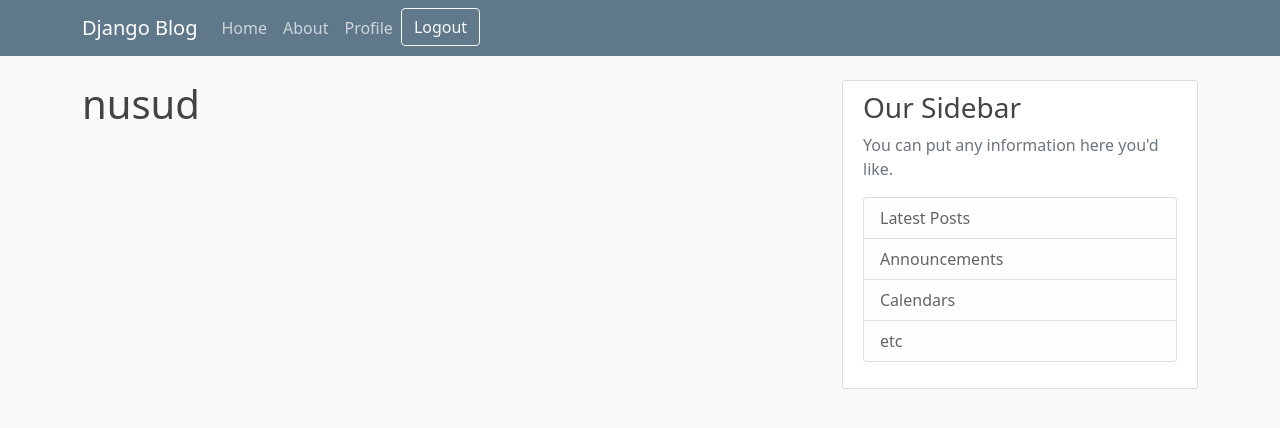
After one commit to nusud/djangoblog, a Django app: page /profile/ in a window 1280 px wide. The commit adds this page. Shown: the top 428 px of the page. Run offline with Django 5.2, Linux system fonts and the light colour scheme; a user stored in the database is signed in; some libraries are stand-ins or nearby versions.

Commit message:
Create custom Login and Logout pages

```diff
--- a/blog/templates/blog/base.html
+++ b/blog/templates/blog/base.html
@@ -27,8 +27,16 @@
             </div>
             <!-- Navbar Right Side -->
             <div class="navbar-nav">
-              <a class="nav-item nav-link" href="#">Login</a>
-              <a class="nav-item nav-link" href="#">Register</a>
+                {% if user.is_authenticated %}
+                <a class="nav-item nav-link" href="{% url 'profile' %}">Profile</a>
+                <form action="{% url 'logout' %}" method="post">
+                    {% csrf_token %}
+                    <button type="submit" class="btn btn-outline-light">Logout</button>
+                </form>
+                {% else %}
+                <a class="nav-item nav-link" href="{% url 'login' %}">Login</a>
+                <a class="nav-item nav-link" href="{% url 'register' %}">Register</a>
+                {% endif %}
             </div>
           </div>
         </div>
--- a/djangoblog/settings.py
+++ b/djangoblog/settings.py
@@ -127,3 +127,7 @@
 DEFAULT_AUTO_FIELD = 'django.db.models.BigAutoField'
 
 CRISPY_TEMPLATE_PACK = 'bootstrap4'
+
+LOGIN_REDIRECT_URL = 'blog-home'
+
+LOGIN_URL = 'login'
--- a/djangoblog/urls.py
+++ b/djangoblog/urls.py
@@ -22,6 +22,7 @@
 urlpatterns = [
     path('admin/', admin.site.urls),
     path('register/', user_views.register, name='register'),
+    path('profile/', user_views.profile, name='profile'),
     path('login/', auth_views.LoginView.as_view(template_name='users/login.html'), name='login'),
     path('logout/', auth_views.LogoutView.as_view(template_name='users/logout.html'), name='logout'),
     path('', include('blog.urls')),
--- /dev/null
+++ b/users/templates/users/profile.html
@@ -0,0 +1,5 @@
+{% extends 'blog/base.html' %}
+{% load crispy_forms_tags %}
+{% block content %}
+    <h1>{{ user.username }}</h1>
+{% endblock content %}
--- a/users/templates/users/register.html
+++ b/users/templates/users/register.html
@@ -14,7 +14,7 @@
         </form>
         <div class="border-top pt-3">
             <small class="text-muted">
-                Already have an account?<a class="ml-2" href="#">Sign In</a>
+                Already have an account?<a class="ml-2" href="{% url 'login' %}">Sign In</a>
             </small>
         </div>
     </div>
--- a/users/views.py
+++ b/users/views.py
@@ -1,5 +1,6 @@
 from django.shortcuts import render, redirect
 from django.contrib import messages
+from django.contrib.auth.decorators import login_required
 from .forms import UserRegisterForm
 
 
@@ -9,8 +10,13 @@
         if form.is_valid():
             form.save()
             username = form.cleaned_data.get('username')
-            messages.success(request, f'Account created for {username}!')
-            return redirect('blog-home')
+            messages.success(request, f'Your account has been created! You are new able to log in')
+            return redirect('login')
     else:
         form = UserRegisterForm()
     return render(request, 'users/register.html', {'form': form})
+
+
+@login_required
+def profile(request):
+    return render(request, 'users/profile.html')
```
Also changed, not shown: users/templates/users/login.html (+21 -0 lines), users/templates/users/logout.html (added, +11 -0 lines), db.sqlite3.
